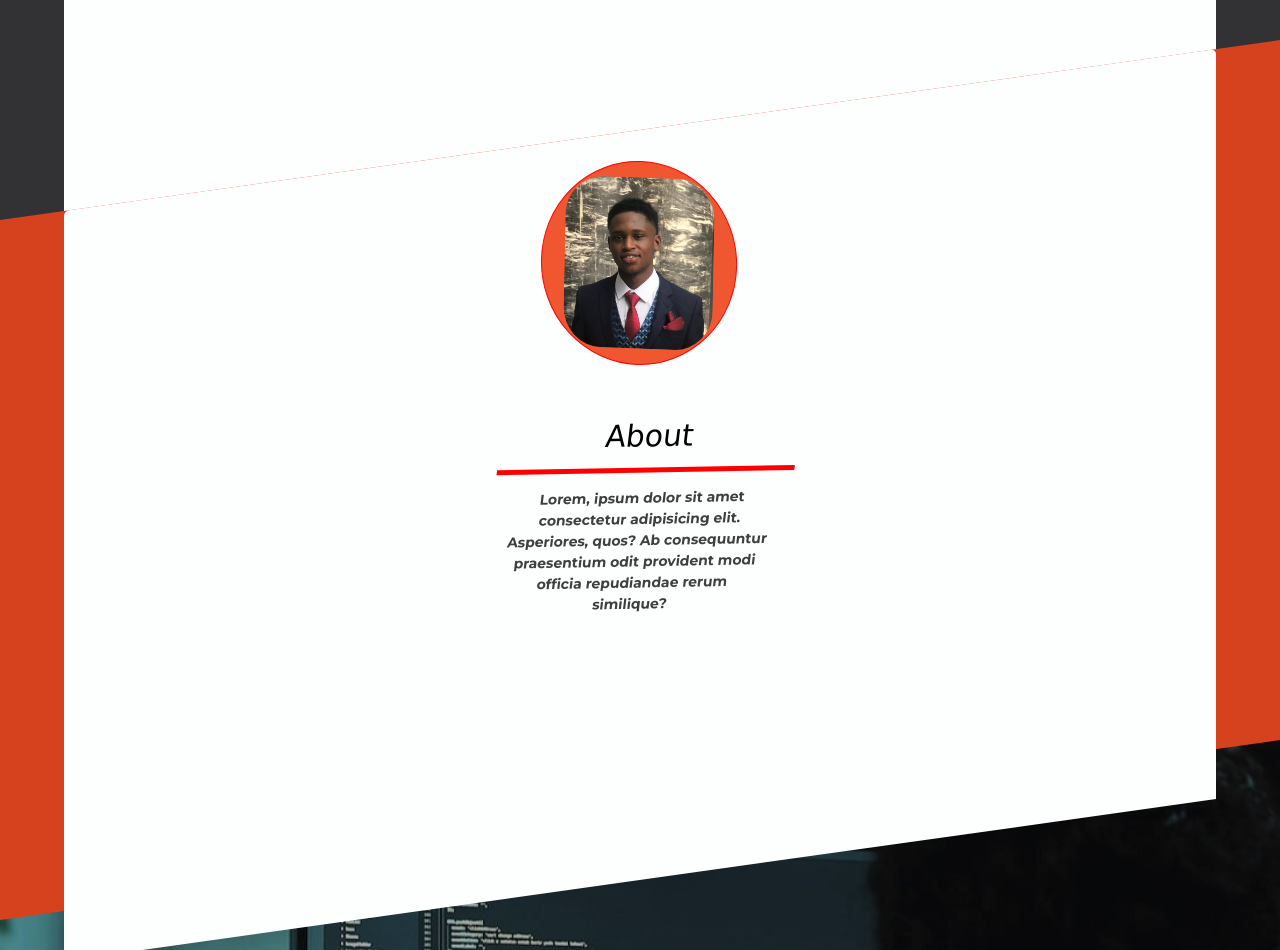
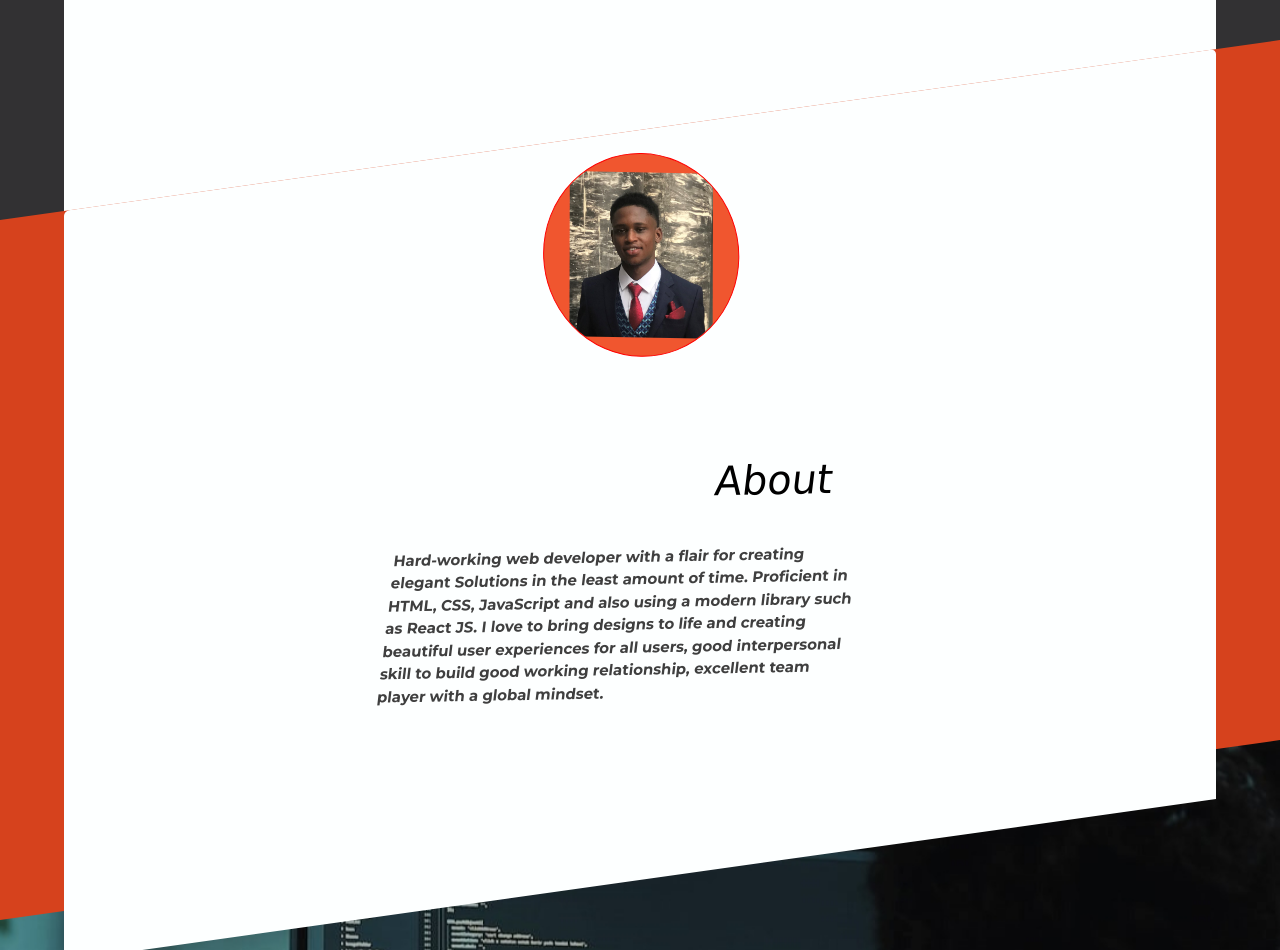
Before and after one commit to starprince7/My-Portfolio, a website: page client/index.html in a window 1280 px wide. Shown: the part 1520-2470 px from the top of the page. Drawn offline with nearby package versions, Linux system fonts and the light colour scheme; a script that the page names is missing; a web font is replaced by a local one.

Commit message:
Added an about section and a new Loader

```diff
--- a/client/index.html
+++ b/client/index.html
@@ -24,7 +24,7 @@
 
 <body>
     <div class="intro__loader">
-        <img src="/images/intro-loader.gif" alt="">
+        <img src="/images/intro-loader2.gif" alt="">
     </div>
 
 <!-- Mobile Links -->
@@ -64,7 +64,7 @@
             </div>
             <div id="greeting">
                 <div class="hi">
-                    <h1><i style="font-size: 90px; color: #cc2e05">H</i>i,</h1>
+                    <h1><i style="font-size: 110px; color: white">Hi</i>,</h1>
                 </div>
                 <div class="name">
                     <h3>i'm prince</h3>
@@ -150,10 +150,10 @@
                     <img src="./images/it-prince.jpeg" >
                 </div>
             </div>
-            <div class="second-box">
-                <div id="about" data-scroll>
-                    <h2>About</h2>
-                    <p data-scroll>Lorem, ipsum dolor sit amet consectetur adipisicing elit. Asperiores, quos? Ab consequuntur praesentium odit provident modi officia repudiandae rerum similique?</p>
+            <div class="second-box second-style">
+                <div id="about">
+                    <h2 id="about__section" data-scroll>About</h2>
+                    <p data-scroll>Hard-working web developer with a flair for creating elegant Solutions in the least amount of time. Proficient in HTML, CSS, JavaScript and also using a modern library such as React JS. I love to bring designs to life and creating beautiful user experiences for all users, good interpersonal skill to build good working relationship, excellent team player with a global mindset.</p>
                 </div>
             </div>
 
--- a/client/portfolio.css
+++ b/client/portfolio.css
@@ -44,6 +44,16 @@ li [data-scroll="out"] {
   transform: translateY(200px);
   opacity: 0;
 }
+
+#about__section[data-scroll="in"] {
+  transform: translateX(0);
+  opacity: 1;
+}
+#about__section[data-scroll="out"] {
+  transform: translateX(200px);
+  opacity: 0;
+}
+
 h3[data-scroll="in"] {
   transform: translateY(-2);
   opacity: 1;
@@ -199,12 +209,13 @@ h5 {
   width: 93px;
   transform: translateY(60px);
   margin: auto;
-  border-radius: 2.8px;
+  border-radius: 3.5px;
 
   position: relative;
   opacity: 0;
   transition: opacity 0.4s ease-in;
   transition-delay: 0.5s;
+  background-color: #cc2e05;
 }
 
 .name {
@@ -228,9 +239,13 @@ h5 {
 .intro {
   margin: auto;
 /*   border-bottom: solid #cc2e05; */
+  font-family: 'Goldman', cursive;
   font-size: 19px;
+  font-weight: 800;
+  line-height: 50px;
   padding: 2px 45px;
   background-color: #232224;
+  max-width: 380px;
   width: fit-content;
   border-radius: 3px;
   position: relative;
@@ -452,38 +467,63 @@ section {
   box-sizing: border-box;
   margin: auto;
   height: auto;
-  width: 350px;
+  width: fit-content;
+  max-width: 550px;
+
   font-size: 16px;
   color: #cc2e05;
   background-color: transparent;
   transform: rotate(7deg);
 }
-.second-box:nth-child(2) {
-  /*  border-bottom: solid #cc2e05; */
-  /*background: rgba(19, 18, 18, 0.4)*/
-}
+
 .second-box p {
-  font-size: 14px;
+  text-align: left;
+  font-size: 15px;
   padding: 15px;
   border-radius: 15px;
   color: #3f3f3f;
   font-family: 'Montserrat', sans-serif;
 }
+@media(min-width: 600px) {
+  .second-box p {
+    position: relative;
+    left: -15px;
+  }
+}
+
+
+/* About Header  */
 .second-box h2 {
   /*background-color: black;*/
-  padding: 15px 5px;
+  padding: 0px 25px;
   margin-bottom: 26px;
-  width: auto;
-  margin: auto;
-  font-size: 30px;
+  width: fit-content;
+
+  text-align: right;
+  font-size: 40px;
+  font-weight: 500;
   color: black;
-  border-bottom: solid red 5px;
+  text-align: right;
+  position: relative;
+  left: 50%;
 }
+@media(min-width: 600px) {
+  .second-box h2 {
+    transform: translate(40px)
+  }
+}
+@media(max-width: 500px) {
+  .second-box h2 {
+    margin-left: -25px;
+    transform: translate(-75px)
+  }
+}
+
+
 .container-image img {
   /*box-shadow: 0px 0px 15px 0px  black;*/
   width: 90%;
   height: auto;
-  border-radius: 39px;
   transition: all 1s ease;
 }
 div .container-image {
@@ -492,13 +532,14 @@ div .container-image {
   align-content: center;
   width: 200px;
   height: 200px;
-  padding: 15px;
+  padding: 18px;
+  margin-bottom: 20px;
   box-sizing: border-box;
   background-color: #f0562f;
   border: solid red 1px;
   border-radius: 150px;
   overflow: hidden;
-  transform: skew(0, 9deg) translate(50px, 0px) rotate(-6deg);
+  transform: skew(0, 9deg) translate(0px, 0px) rotate(-7deg);
 }
 
 
@@ -1053,11 +1094,17 @@ button {
   z-index: 200;
   width: 100%;
   height: 100vh;
-  background-color: white;
+
 }
 
 .intro__loader > img {
   width: 100vw;
   height: 100vh;
-  object-fit: contain;
 }
+@media(max-width: 500px) {
+  .intro__loader > img {
+    width: 100vw;
+    height: 100vh;
+    object-fit: cover;
+  }
+}
```
Also changed, not shown: client/images/intro-loader2.gif (added).
